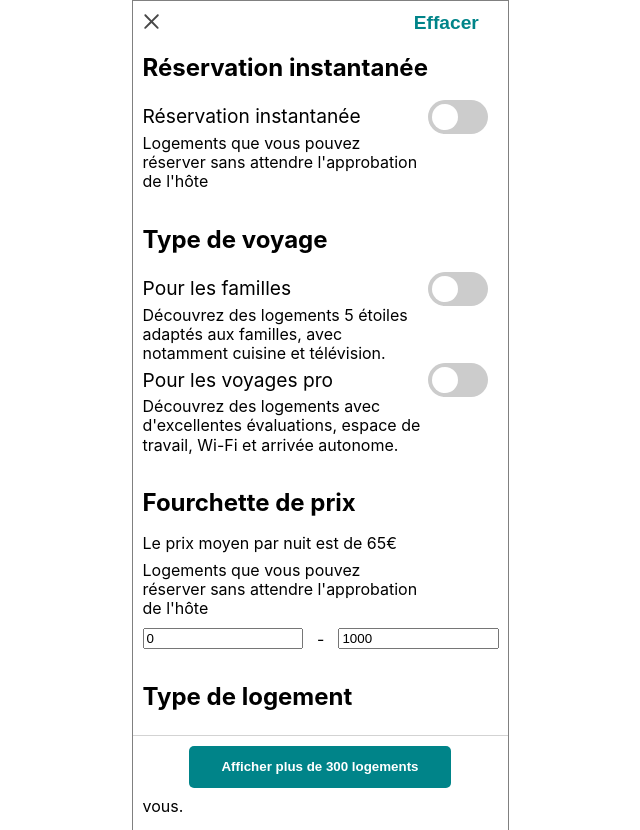
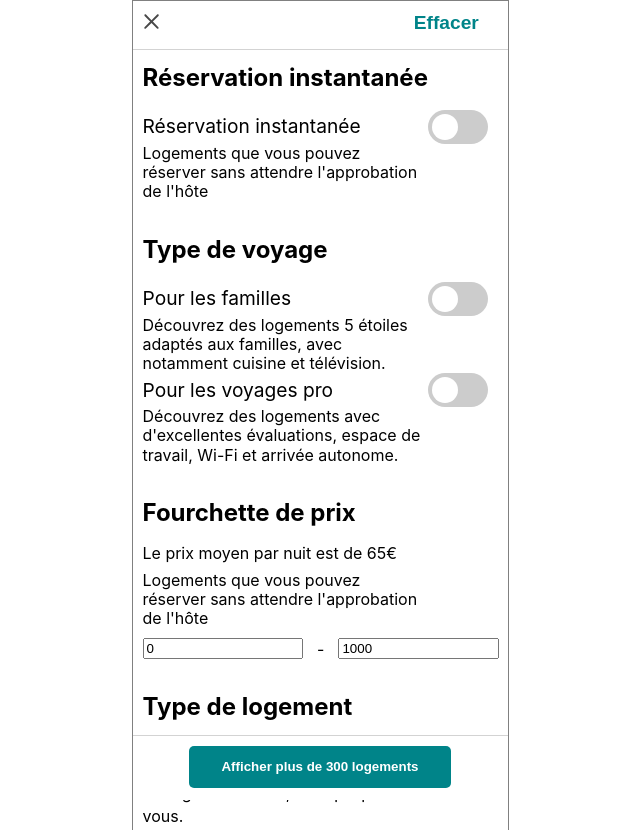
Before and after one commit to LysanderH/analyse, a plain HTML site: page analyses_refontes/index.html in a window 1280 px wide. Shown: the top 830 px of the page, without its empty margins (320-960 px from the left). Drawn offline with Linux system fonts and the light colour scheme; a script that the page names is missing.

Commit message:
Add files via upload

```diff
--- a/analyses_refontes/index.html
+++ b/analyses_refontes/index.html
@@ -4,6 +4,7 @@
 	<title>AirBnb - Recherche</title>
 	<meta charset="utf-8">
 	<link rel="stylesheet" type="text/css" href="./style.css">
+	<link rel="icon" type="image/icon" href="./airbnb.png">
 </head>
 <body>
 
--- a/analyses_refontes/style.css
+++ b/analyses_refontes/style.css
@@ -119,6 +119,15 @@
 
   form {
     font-family: Circular, -apple-system, BlinkMacSystemFont, Roboto, Helvetica Neue, sans-serif;
+  }
+  .menu {
+    width: 100%;
+    height: 3em;
+    border-bottom: 1px solid lightgrey;
+    position: sticky;
+    top: 0;
+    left: 0;
+    background: #fff;
   }
 .menu input{
       border: none;
@@ -244,7 +253,7 @@ p {
     border-radius: 2px;
     position: relative;
     top: -20px;
-    right: 0;
+    right: -48px;
   }
   .logement div {
     margin-top: 1em;
```
Also changed, not shown: analyses_refontes/airbnb.png (added).
